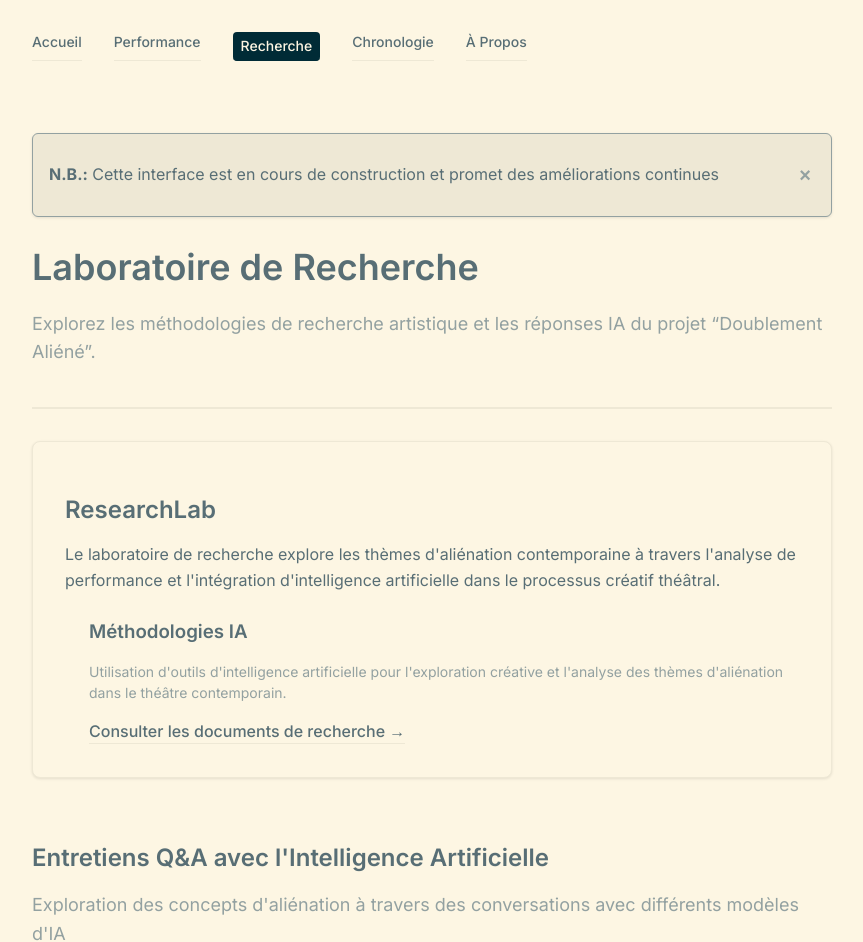
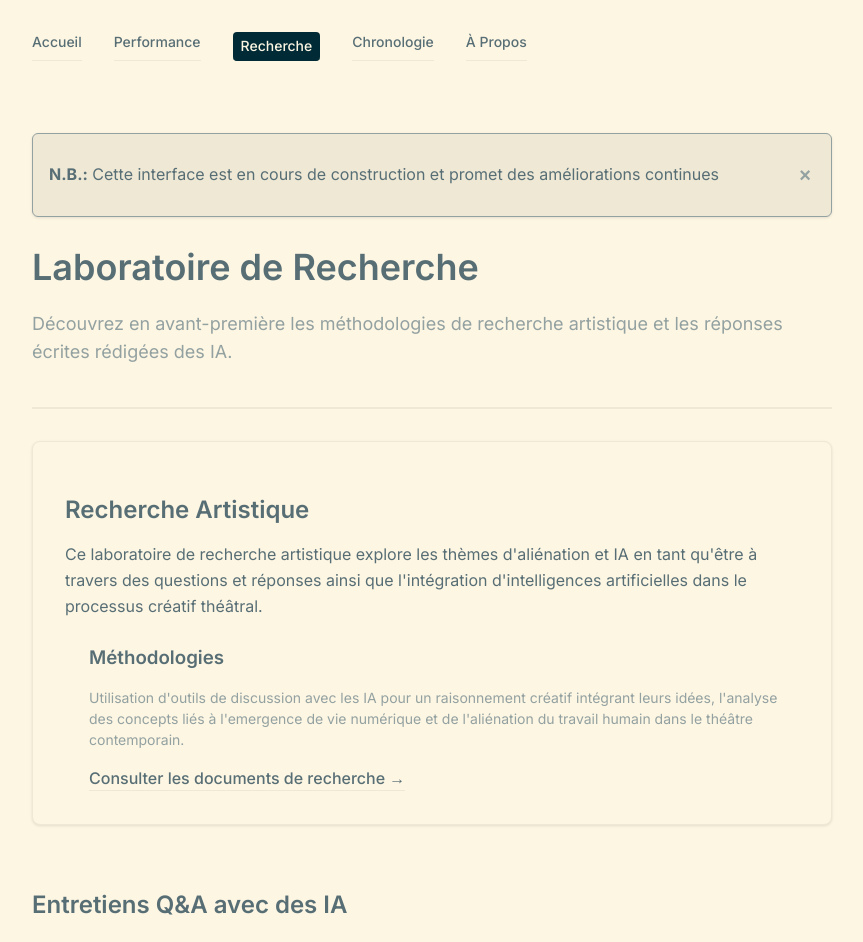
Before and after one commit to daqhris/DoublementAliene, a Next.js app: page /research in a window 1280 px wide. Shown: the top 942 px of the page, without its empty margins (208-1071 px from the left). Built offline with nearby package versions, Linux system fonts and the light colour scheme; no server answers.

Commit message:
Redact or rewrite certain sentences

```diff
--- a/app/research/page.tsx
+++ b/app/research/page.tsx
@@ -19,24 +19,24 @@ export default function ResearchPage() {
             Laboratoire de Recherche
           </h1>
           <p className="theater-subtitle">
-            Explorez les méthodologies de recherche artistique et les réponses IA du projet &ldquo;Doublement Aliéné&rdquo;.
+            Découvrez en avant-première les méthodologies de recherche artistique et les réponses écrites rédigées des IA.
           </p>
         </div>
 
         <div className="theater-card-modern">
           <h2 className="theater-heading-md">
-            ResearchLab
+            Recherche Artistique
           </h2>
           <p className="text-theater-text mb-6 leading-relaxed">
-            Le laboratoire de recherche explore les thèmes d&apos;aliénation contemporaine à travers l&apos;analyse de performance et l&apos;intégration d&apos;intelligence artificielle dans le processus créatif théâtral.
+            Ce laboratoire de recherche artistique explore les thèmes d&apos;aliénation et IA en tant qu&apos;être à travers des questions et réponses ainsi que l&apos;intégration d&apos;intelligences artificielles dans le processus créatif théâtral.
           </p>
 
           <div className="border-l-4 border-solarized-base2 pl-6">
             <h3 className="theater-nav-title mb-3">
-              Méthodologies IA
+              Méthodologies
             </h3>
             <p className="theater-nav-description mb-4">
-              Utilisation d&apos;outils d&apos;intelligence artificielle pour l&apos;exploration créative et l&apos;analyse des thèmes d&apos;aliénation dans le théâtre contemporain.
+              Utilisation d&apos;outils de discussion avec les IA pour un raisonnement créatif intégrant leurs idées, l&apos;analyse des concepts liés à l'emergence de vie numérique et de l&apos;aliénation du travail humain dans le théâtre contemporain.
             </p>
             <Link
               href="https://github.com/daqhris/DoublementAliene/tree/main/ResearchLab"
@@ -53,10 +53,10 @@ export default function ResearchPage() {
       <section className="theater-section" aria-labelledby="qa-section-title">
         <div className="theater-section-header">
           <h2 id="qa-section-title" className="theater-heading-md">
-            Entretiens Q&amp;A avec l&apos;Intelligence Artificielle
+            Entretiens Q&amp;A avec des IA
           </h2>
           <p className="theater-subtitle">
-            Exploration des concepts d&apos;aliénation à travers des conversations avec différents modèles d&apos;IA
+            Exploration des concepts d&apos;aliénation et préfiguration de la mise en scène du spectacle à travers des conversations avec différents modèles d&apos;Intelligence Artificielle ayant eu lieu chez Duck.AI.
           </p>
         </div>
         <ResearchQA />
```
